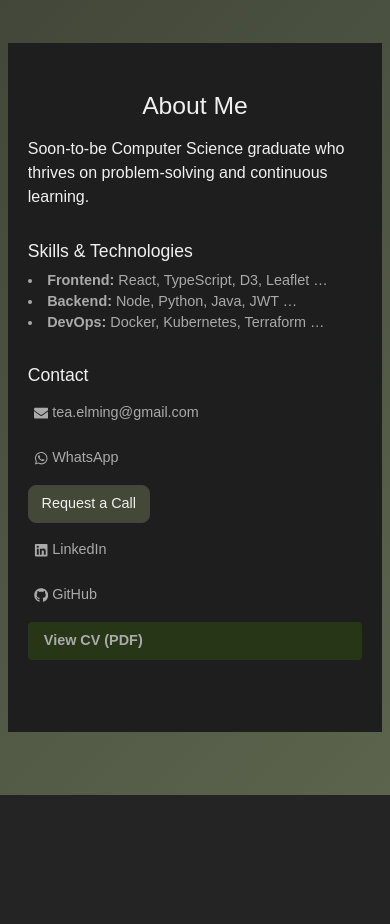
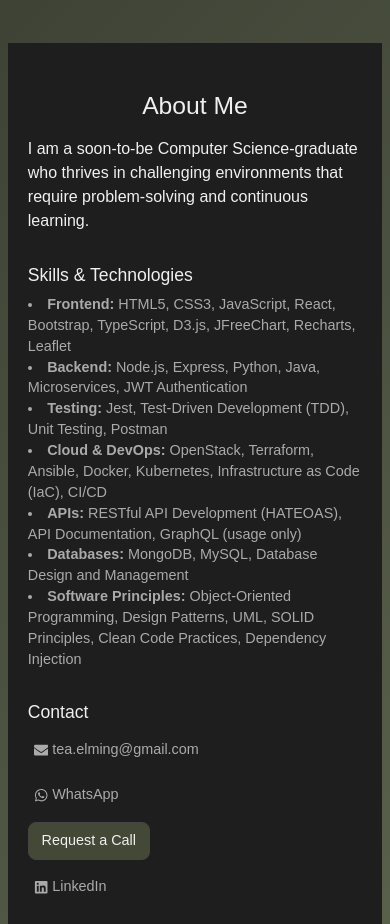
Before and after one commit to TeaElming/TeaElmingPortfolio, a React (Vite) app in the folder my-portfolio/: page / in a window 390 px wide. Shown: the part 1840-2764 px from the top of the page. Before the commit the page ends 2635 px from the top, so only its background shows below. Built offline with nearby package versions, Linux system fonts and the light colour scheme.

Commit message:
More info added to about me mobile

```diff
--- a/my-portfolio/src/pages/mobileSPA/pages/MobileAbout.tsx
+++ b/my-portfolio/src/pages/mobileSPA/pages/MobileAbout.tsx
@@ -11,20 +11,40 @@ const MobileAbout: React.FC = () => {
     <section id="about" className="mobile-about">
       <h2>About Me</h2>
       <p>
-				Soon-to-be Computer Science graduate who thrives on problem-solving and
-				continuous learning.
+							I am a soon-to-be Computer Science-graduate who thrives in challenging
+							environments that require problem-solving and continuous learning.
       </p>
 
       <h3>Skills & Technologies</h3>
       <ul className="skills-list">
         <li>
-          <strong>Frontend:</strong> React, TypeScript, D3, Leaflet …
+          <strong>Frontend:</strong> HTML5, CSS3, JavaScript, React,
+								Bootstrap, TypeScript, D3.js, JFreeChart, Recharts, Leaflet
         </li>
         <li>
-          <strong>Backend:</strong> Node, Python, Java, JWT …
+          <strong>Backend:</strong> Node.js, Express, Python, Java,
+								Microservices, JWT Authentication
         </li>
         <li>
-          <strong>DevOps:</strong> Docker, Kubernetes, Terraform …
+          <strong>Testing:</strong> Jest, Test-Driven Development (TDD),
+								Unit Testing, Postman
+        </li>
+        <li>
+          <strong>Cloud & DevOps:</strong> OpenStack, Terraform, Ansible,
+								Docker, Kubernetes, Infrastructure as Code (IaC), CI/CD
+        </li>
+        <li>
+          <strong>APIs:</strong> RESTful API Development (HATEOAS), API
+								Documentation, GraphQL (usage only)
+        </li>
+        <li>
+          <strong>Databases:</strong> MongoDB, MySQL, Database Design and
+								Management
+        </li>
+        <li>
+          <strong>Software Principles:</strong> Object-Oriented
+								Programming, Design Patterns, UML, SOLID Principles, Clean Code
+								Practices, Dependency Injection
         </li>
       </ul>
 
```
